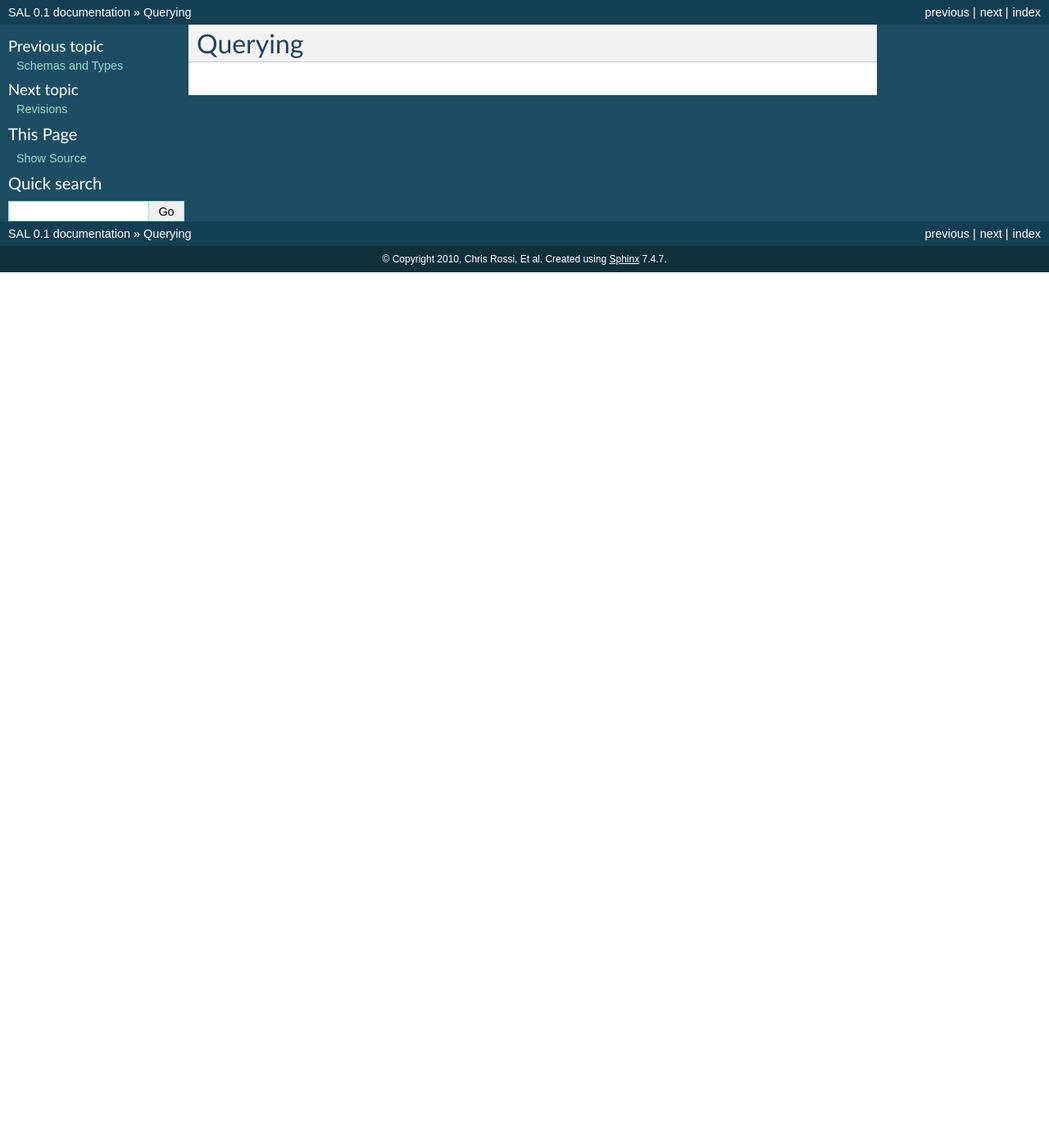
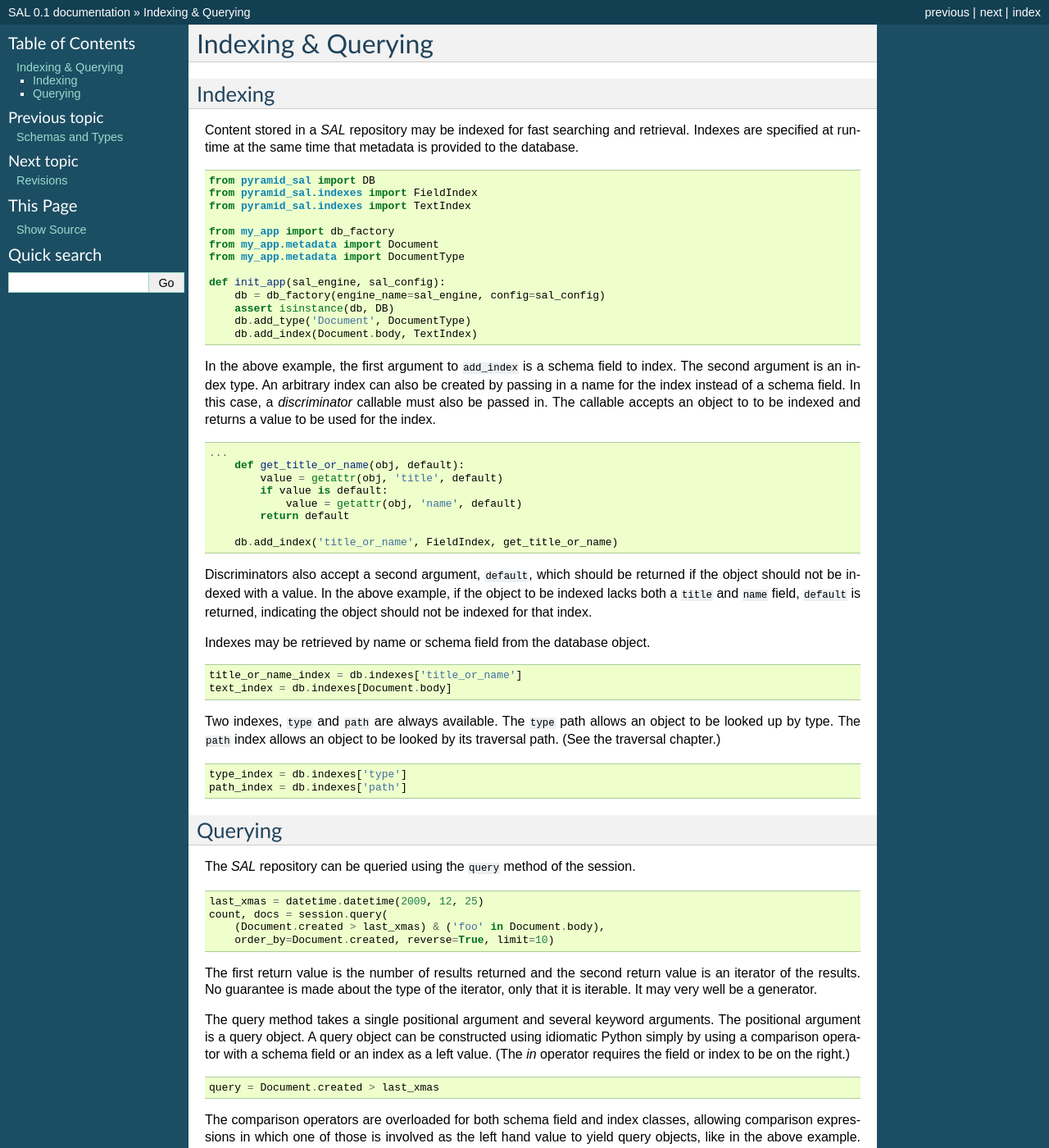
Before and after one commit to chrisrossi/pyramid_sal, a Sphinx documentation site: the page built from docs/narr/querying.rst, in a window 1280 px wide and 1400 px high. Shown: the whole window at 82% size. Built offline with Sphinx 7.4.7, drawn with Linux system fonts in a browser that asks for light colours; some of the changed text lies outside the part shown.

Commit message:
Querying and Indexing chapter.

```diff
--- a/docs/narr/querying.rst
+++ b/docs/narr/querying.rst
@@ -1,2 +1,144 @@
+Indexing & Querying
+===================
+
+Indexing
+--------
+
+Content stored in a `SAL` repository may be indexed for fast searching and
+retrieval. Indexes are specified at runtime at the same time that metadata is
+provided to the database.
+
+.. code-block:: python
+
+   from pyramid_sal import DB
+   from pyramid_sal.indexes import FieldIndex
+   from pyramid_sal.indexes import TextIndex
+
+   from my_app import db_factory
+   from my_app.metadata import Document
+   from my_app.metadata import DocumentType
+
+   def init_app(sal_engine, sal_config):
+       db = db_factory(engine_name=sal_engine, config=sal_config)
+       assert isinstance(db, DB)
+       db.add_type('Document', DocumentType)
+       db.add_index(Document.body, TextIndex)
+
+In the above example, the first argument to ``add_index`` is a schema field
+to index.  The second argument is an index type.  An arbitrary index can also
+be created by passing in a name for the index instead of a schema field.  In
+this case, a `discriminator` callable must also be passed in.  The callable
+accepts an object to to be indexed and returns a value to be used for the
+index.
+
+.. code-block:: python
+
+   ...
+       def get_title_or_name(obj, default):
+           value = getattr(obj, 'title', default)
+           if value is default:
+               value = getattr(obj, 'name', default)
+           return default
+
+       db.add_index('title_or_name', FieldIndex, get_title_or_name)
+
+Discriminators also accept a second argument, ``default``, which should be
+returned if the object should not be indexed with a value.  In the above
+example, if the object to be indexed lacks both a ``title`` and ``name`` field,
+``default`` is returned, indicating the object should not be indexed for that
+index.
+
+Indexes may be retrieved by name or schema field from the database object.
+
+.. code-block:: python
+
+   title_or_name_index = db.indexes['title_or_name']
+   text_index = db.indexes[Document.body]
+
+Two indexes, ``type`` and ``path`` are always available.  The ``type`` path
+allows an object to be looked up by type.  The ``path`` index allows an object
+to be looked by its traversal path.  (See the traversal chapter.)
+
+.. code-block:: python
+
+   type_index = db.indexes['type']
+   path_index = db.indexes['path']
+
 Querying
-========
+--------
+
+The `SAL` repository can be queried using the ``query`` method of the session.
+
+.. code-block:: python
+
+   last_xmas = datetime.datetime(2009, 12, 25)
+   count, docs = session.query(
+       (Document.created > last_xmas) & ('foo' in Document.body),
+       order_by=Document.created, reverse=True, limit=10)
+
+The first return value is the number of results returned and the second return
+value is an iterator of the results.  No guarantee is made about the type of
+the iterator, only that it is iterable.  It may very well be a generator.
+
+The query method takes a single positional argument and several keyword
+arguments. The positional argument is a query object. A query object can be
+constructed using idiomatic Python simply by using a comparison operator with
+a schema field or an index as a left value. (The `in` operator requires the
+field or index to be on the right.)
+
+.. code-block:: python
+
+    query = Document.created > last_xmas
+
+The comparison operators are overloaded for both schema field and index
+classes, allowing comparison expressions in which one of those is involved as
+the left hand value to yield query objects, like in the above example.  Query
+objects additionally override the bitwise and (`&`) and the bitwise or (`|`)
+operators, allowing queries to be combined.
+
+.. code-block:: python
+
+   query = (Document.created > last_xmas) & ('foo' in Document.body)
+
+These expressions are shorthand and could also be constructed directly using
+query classes.  The following expression is equivalent to the expression
+above.
+
+.. code-block:: python
+
+   from pyramid_sal import query
+
+   query = query.And(
+       query.Gt(Document.created, last_xmas),
+       query.Contains(Document.body, 'foo')
+   )
+
+There is also a facility for parsing a CQE (Content Query Expression).  The
+following is also equivalent to the above two expressions.
+
+.. code-block:: python
+
+   from pyramid_sal.query import parse_query
+
+   query = parse_query(
+       "Document.created > last_xmas and 'foo' in Document.body",
+       last_xmas=last_xmas
+   )
+
+The ``Session.query`` method can accept a CQE in place of a query object.
+
+.. code-block:: python
+
+   count, docs = session.query(
+       "Document.created > last_xmas and 'foo' in Document.body",
+       order_by=Document.created, reverse=True, limit=10,
+       names=dict(last_xmas=last_xmas))
+
+.. note::
+
+   This chapter is low on detail in the interest of getting a basic outline of
+   everything out there for review.  This problem has been thought about in
+   quite a lot of detail--the expressions and parsing are already basically
+   implemented on trunk of `repoze.catalog
+   <http://svn.repoze.org/repoze.catalog/>`_ and would require mostly just some
+   extra work to generalize.
```
